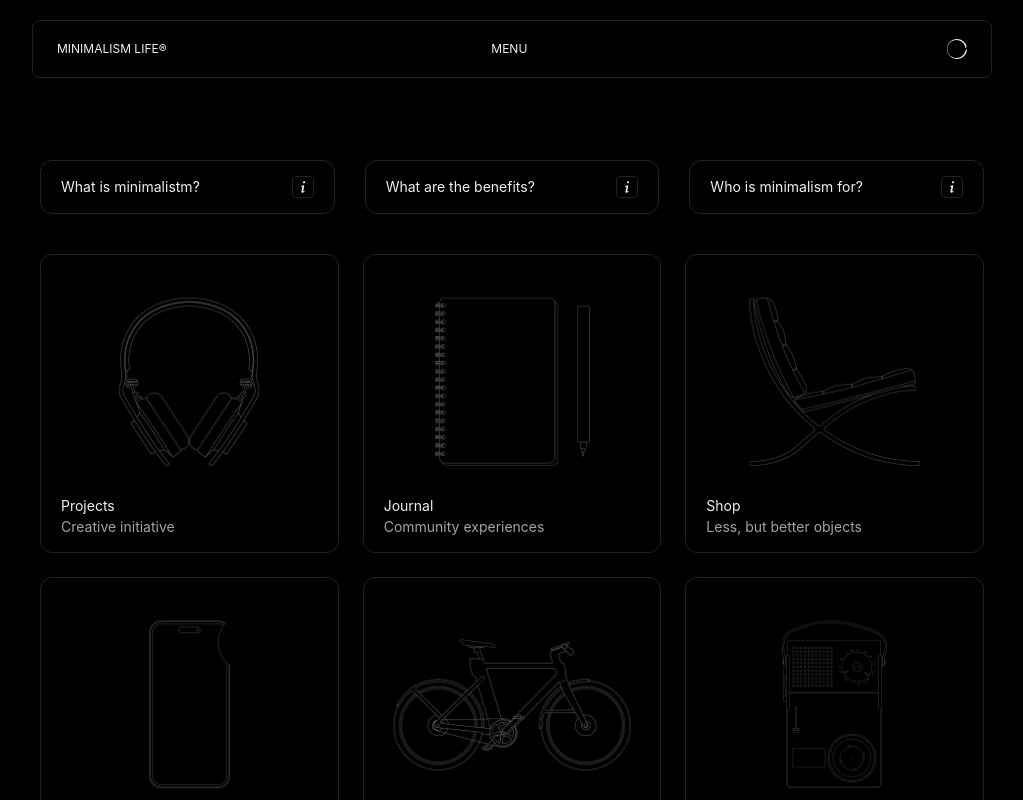
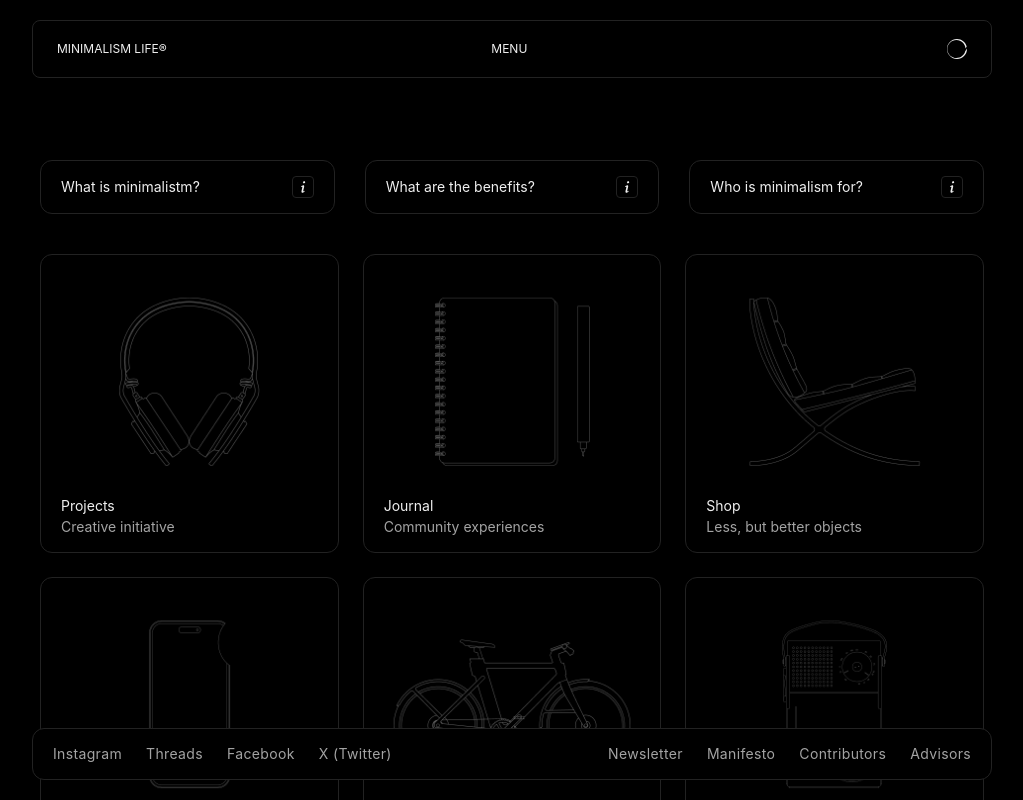
Before and after one commit to emodeth/minimalism, a Next.js app: page / in a window 1280 px wide. Shown: the top 800 px of the page, without its empty margins (128-1151 px from the left). Built offline with nearby package versions, Linux system fonts and the light colour scheme.

Commit message:
dynamic footer completed

```diff
--- a/app/page.tsx
+++ b/app/page.tsx
@@ -1,3 +1,4 @@
+import DynamicFooter from "@/components/DynamicFooter";
 import InfoLinkGrid from "@/components/InfoLinkGrid";
 import InfoLinkItem from "@/components/InfoLinkItem";
 import MainGrid from "@/components/MainGrid";
@@ -42,6 +43,7 @@ function Home() {
         </MainGrid>
         <Newsletter />
         <StaticFooter />
+        <DynamicFooter />
       </main>
     </>
   );
--- /dev/null
+++ b/components/DynamicFooter.tsx
@@ -0,0 +1,38 @@
+function DynamicFooter() {
+  return (
+    <div className="px-2">
+      <div className="bg-black text-[#A3A3A3] lg:flex hidden items-center justify-between lg:max-w-[960px] md:max-w-[630px] mx-auto mt-[90px] px-5 py-4 rounded-xl min-[500px]:text-[14px] text-[12px] fixed left-0 right-0 bottom-5 z-10 border border-[#222] leading-[18px] tracking-wide">
+        <ul className="flex gap-6">
+          <li className="cursor-pointer transition-all hover:text-white">
+            Instagram
+          </li>
+          <li className="cursor-pointer transition-all hover:text-white">
+            Threads
+          </li>
+          <li className="cursor-pointer transition-all hover:text-white">
+            Facebook
+          </li>
+          <li className="cursor-pointer transition-all hover:text-white">
+            X (Twitter)
+          </li>
+        </ul>
+        <ul className="flex gap-6">
+          <li className="cursor-pointer transition-all hover:text-white">
+            Newsletter
+          </li>
+          <li className="cursor-pointer transition-all hover:text-white">
+            Manifesto
+          </li>
+          <li className="cursor-pointer transition-all hover:text-white">
+            Contributors
+          </li>
+          <li className="cursor-pointer transition-all hover:text-white">
+            Advisors
+          </li>
+        </ul>
+      </div>
+    </div>
+  );
+}
+
+export default DynamicFooter;
```
